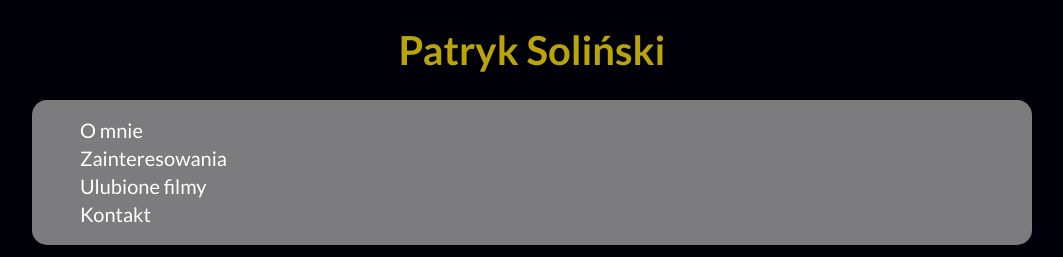
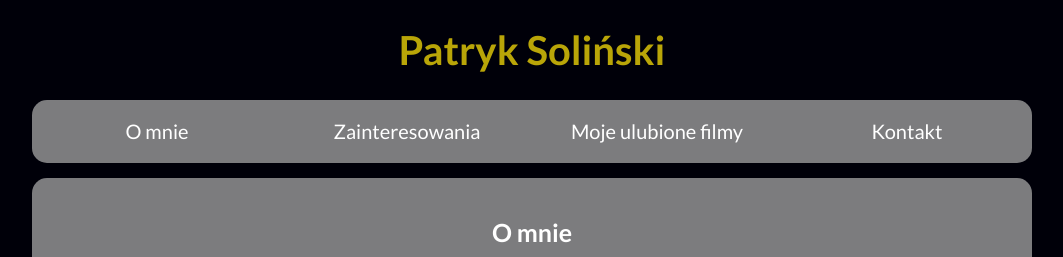
Before and after one commit to Dzikusfrontend/homepage, a plain HTML site: page index.html in a window 1280 px wide. Shown: the top 257 px of the page, without its empty margins (108-1171 px from the left). Drawn offline with nearby package versions, Linux system fonts and the light colour scheme.

Commit message:
added FLEX to navigation

```diff
--- a/css/navigation.css
+++ b/css/navigation.css
@@ -1,20 +1,20 @@
 .navigation {
+    margin: 15px 0px;
     background-color: #7c7c7e;
+    display: flex;
     border-radius: 15px;
-    padding: 3px;
-    margin-bottom: 15px;
-}
-
-.navigation__list {
-    list-style-type: none;
-}
-
-.navigation__item {
-    margin: 5px;
 }
 
 .navigation__link {
+    padding: 20px;
     color: #ffffff;
+    text-align: center;
+    font-size: 20px;
+    flex-basis: 100%;
     text-decoration: none;
-    font-size: 20px;
 }
+
+.navigation__link:hover {
+    color: hsla(53, 92%, 40%, 0.941);
+    text-decoration: underline;
+}
--- a/index.html
+++ b/index.html
@@ -28,20 +28,11 @@
 
 
     <nav class="navigation">
-        <ul class="navigation__list">
-            <li class="navigation__item">
-                <a class="navigation__link" href="#aboutmeSection">O mnie</a>
-            </li>
-            <li class="navigation__item">
-                <a class="navigation__link" href="#interestsSection">Zainteresowania</a>
-            </li>
-            <li class="navigation__item">
-                <a class="navigation__link" href="#favoritemovieSection">Ulubione filmy</a>
-            </li>
-            <li class="navigation__item">
-                <a class="navigation__link" href="#contactSection">Kontakt</a>
-            </li>
-        </ul>
+        <a class="navigation__link" href="#aboutmeSection">O mnie</a>
+        <a class="navigation__link" href="#interestsSection">Zainteresowania</a>
+        <a class="navigation__link" href="#favoritemovieSection">Moje ulubione filmy</a>
+        <a class="navigation__link" href="#contactSection">Kontakt</a>
+
     </nav>
     <main>
         <section class="section" id="aboutmeSection">
```
Also changed, not shown: 1 other file.
